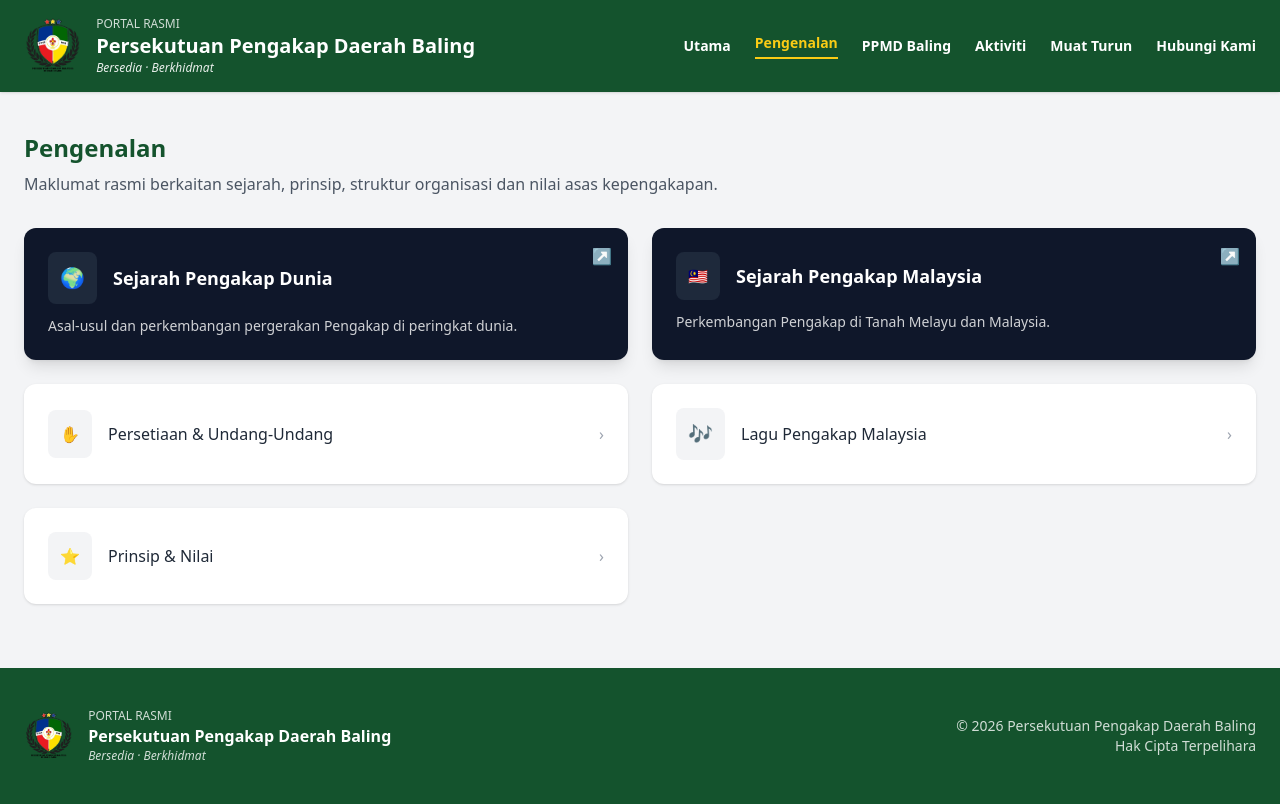
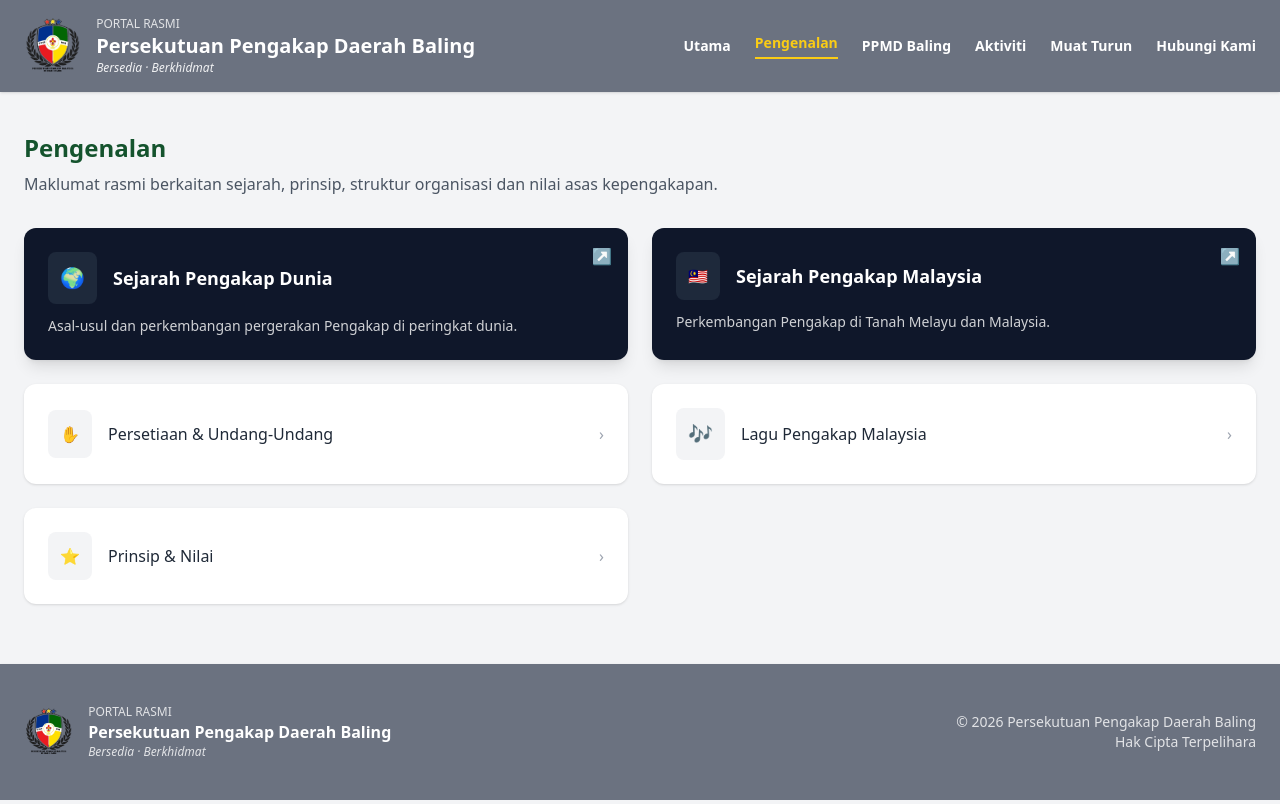
Before and after one commit to fitri8544-a11y/ppmdaerahbaling, a website: page public/pengenalan.html in a window 1280 px wide. Drawn offline with nearby package versions, Linux system fonts and the light colour scheme.

Commit message:
kemaskini dari rumah

```diff
--- a/public/pengenalan.html
+++ b/public/pengenalan.html
@@ -14,7 +14,7 @@
 <div class="flex-grow">
 
 <!-- ================= HEADER ================= -->
-<header class="bg-green-900 text-white sticky top-0 z-50 shadow">
+<header class="bg-gray-500 text-white sticky top-0 z-50 shadow">
 
   <div class="max-w-7xl mx-auto px-6 py-4 flex items-center justify-between">
 
@@ -574,7 +574,7 @@ Prinsip & Nilai
 
 </div>
 
-<footer class="bg-green-900 text-white mt-16">
+<footer class="bg-gray-500 text-white sticky top-0 z-50 shadow">
   <div class="max-w-7xl mx-auto px-6 py-10 flex flex-col md:flex-row items-center justify-between gap-6">
 
     <div class="flex items-center gap-4">
```
